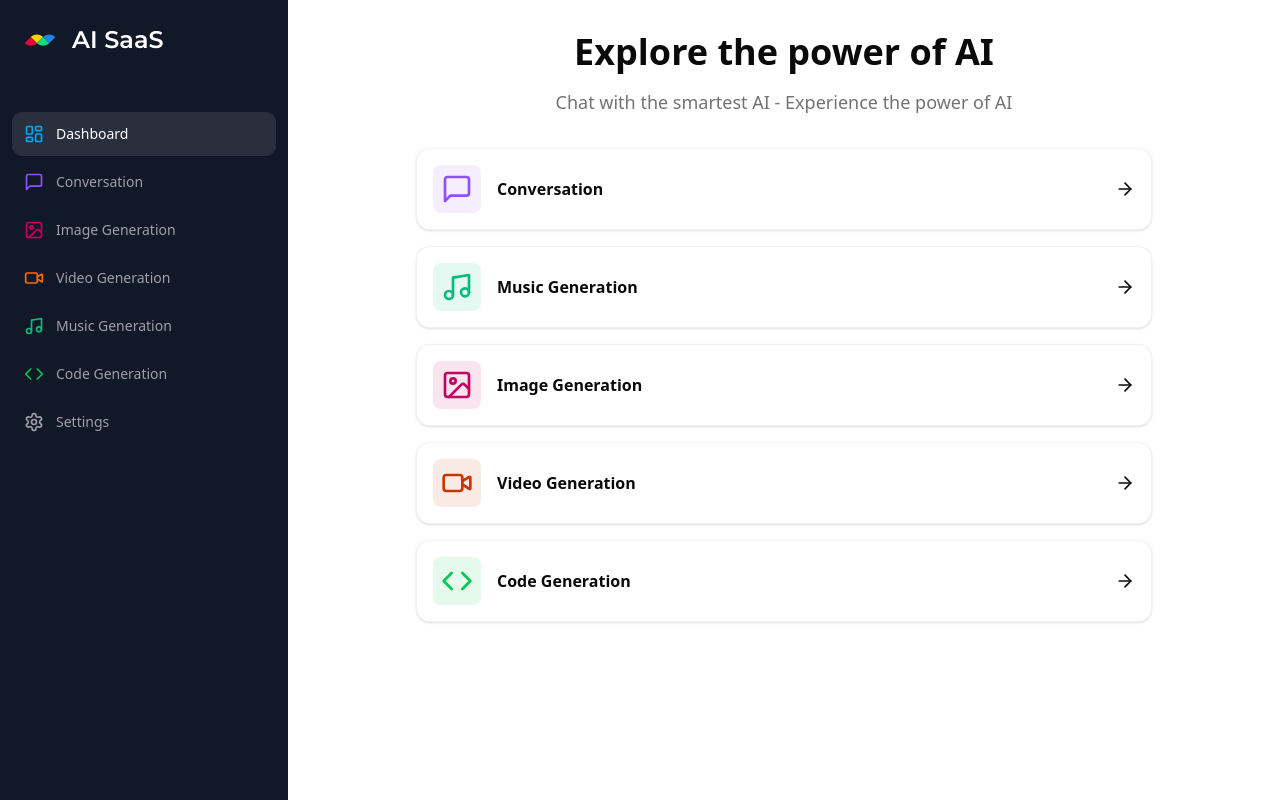
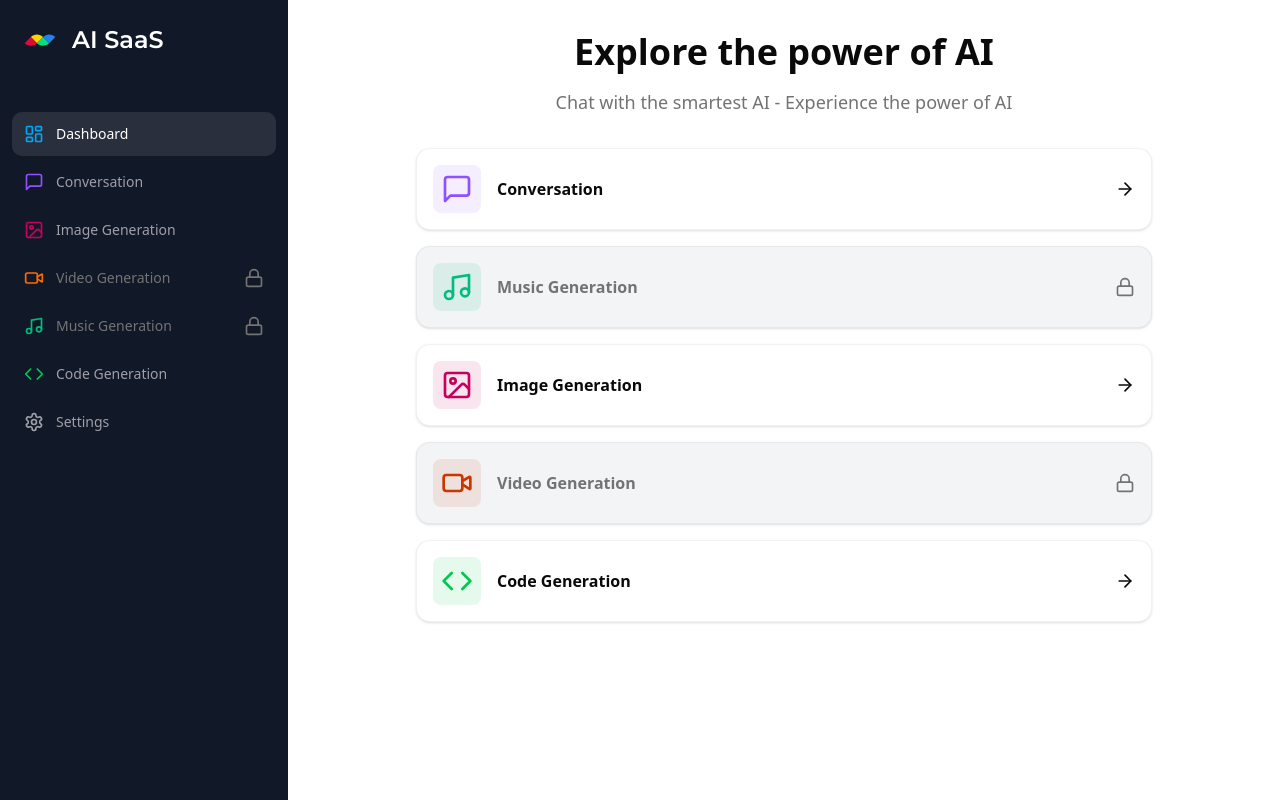
Before and after one commit to eedu7/ai-saas, a Next.js app: page /dashboard in a window 1280 px wide. Built offline with nearby package versions, Linux system fonts and the light colour scheme.

Commit message:
disabled the navigation bar and also in the dashboard

```diff
--- a/src/app/(dashboard)/dashboard/page.tsx
+++ b/src/app/(dashboard)/dashboard/page.tsx
@@ -1,18 +1,28 @@
 "use client";
 
 import React from "react";
-import { ArrowRightIcon, CodeIcon, ImageIcon, LucideIcon, MessageSquareIcon, MusicIcon, VideoIcon } from "lucide-react";
+import {
+    ArrowRightIcon,
+    CodeIcon,
+    ImageIcon,
+    LockIcon,
+    LucideIcon,
+    MessageSquareIcon,
+    MusicIcon,
+    VideoIcon,
+} from "lucide-react";
 import { Card } from "@/components/ui/card";
 import { cn } from "@/lib/utils";
 import { useRouter } from "next/navigation";
 
-const tools: { label: string; icon: LucideIcon; color: string; bgColor: string; href: string }[] = [
+const tools: { label: string; icon: LucideIcon; color: string; bgColor: string; href: string; disable: boolean }[] = [
     {
         label: "Conversation",
         icon: MessageSquareIcon,
         color: "text-violet-500",
         bgColor: "bg-violet-500/10",
         href: "/conversation",
+        disable: false,
     },
     {
         label: "Music Generation",
@@ -20,6 +30,7 @@ const tools: { label: string; icon: LucideIcon; color: string; bgColor: string;
         color: "text-emerald-500",
         bgColor: "bg-emerald-500/10",
         href: "/music",
+        disable: true,
     },
     {
         label: "Image Generation",
@@ -27,6 +38,7 @@ const tools: { label: string; icon: LucideIcon; color: string; bgColor: string;
         color: "text-pink-700",
         bgColor: "bg-pink-700/10",
         href: "/image",
+        disable: false,
     },
     {
         label: "Video Generation",
@@ -34,6 +46,7 @@ const tools: { label: string; icon: LucideIcon; color: string; bgColor: string;
         color: "text-orange-700",
         bgColor: "bg-orange-700/10",
         href: "/video",
+        disable: true,
     },
     {
         label: "Code Generation",
@@ -41,6 +54,7 @@ const tools: { label: string; icon: LucideIcon; color: string; bgColor: string;
         color: "text-green-500",
         bgColor: "bg-green-500/10",
         href: "/code",
+        disable: false,
     },
 ];
 
@@ -55,11 +69,20 @@ export default function DashboardPage() {
                 </p>
             </div>
             <nav className="space-y-4 px-4 md:px-20 lg:px-32">
-                {tools.map(({ label, icon: Icon, color, bgColor, href }) => (
+                {tools.map(({ label, icon: Icon, color, bgColor, href, disable }) => (
                     <Card
-                        onClick={() => router.push(href)}
+                        title={disable ? "In development (coming soon)" : label}
+                        onClick={() => {
+                            if (!disable) {
+                                router.push(href);
+                            }
+                        }}
                         key={href}
-                        className="flex cursor-pointer flex-row items-center justify-between border-black/5 p-4 transition hover:shadow-md"
+                        className={cn(
+                            "flex cursor-pointer flex-row items-center justify-between border-black/5 p-4" +
+                                " transition hover:shadow-md",
+                            disable && "text-muted-foreground cursor-default bg-gray-100",
+                        )}
                     >
                         <div className="flex items-center gap-x-4">
                             <div className={cn("w-fit rounded-md p-2", bgColor)}>
@@ -67,7 +90,7 @@ export default function DashboardPage() {
                             </div>
                             <div className="font-semibold">{label}</div>
                         </div>
-                        <ArrowRightIcon className="size-5" />
+                        {disable ? <LockIcon className="size-5" /> : <ArrowRightIcon className="size-5" />}
                     </Card>
                 ))}
             </nav>
--- a/src/app/globals.css
+++ b/src/app/globals.css
@@ -142,6 +142,7 @@ body,
     * {
         @apply border-border outline-ring/50;
     }
+
     body {
         @apply bg-background text-foreground;
     }
--- a/src/components/document-sidebar.tsx
+++ b/src/components/document-sidebar.tsx
@@ -11,6 +11,7 @@ import {
     CodeIcon,
     ImageIcon,
     LayoutDashboardIcon,
+    LockIcon,
     LucideIcon,
     MessageSquareIcon,
     MusicIcon,
@@ -24,47 +25,54 @@ const montserrat = Montserrat({
     subsets: ["latin"],
 });
 
-const routes: { label: string; icon: LucideIcon; href: string; color?: string }[] = [
+const routes: { label: string; icon: LucideIcon; href: string; color?: string; disable: boolean }[] = [
     {
         label: "Dashboard",
         icon: LayoutDashboardIcon,
         href: "/dashboard",
         color: "text-sky-500",
+        disable: false,
     },
     {
         label: "Conversation",
         icon: MessageSquareIcon,
         href: "/conversation",
         color: "text-violet-500",
+        disable: false,
     },
     {
         label: "Image Generation",
         icon: ImageIcon,
         href: "/image",
         color: "text-pink-700",
+        disable: false,
     },
     {
         label: "Video Generation",
         icon: VideoIcon,
         href: "/video",
         color: "text-orange-500",
+        disable: true,
     },
     {
         label: "Music Generation",
         icon: MusicIcon,
         href: "/music",
         color: "text-emerald-500",
+        disable: true,
     },
     {
         label: "Code Generation",
         icon: CodeIcon,
         href: "/code",
         color: "text-green-500",
+        disable: false,
     },
     {
         label: "Settings",
         icon: SettingsIcon,
         href: "/settings",
+        disable: false,
     },
 ];
 
@@ -88,20 +96,27 @@ export const DocumentSidebar = () => {
                     <h1 className={cn("text-2xl font-bold", montserrat.className)}>AI SaaS</h1>
                 </Link>
                 <nav className="space-y-1">
-                    {routes.map(({ label, icon: Icon, href, color }) => (
+                    {routes.map(({ label, icon: Icon, href, color, disable }) => (
                         <Link
                             key={href}
                             href={href}
                             className={cn(
                                 "group flex w-full cursor-pointer justify-start rounded-lg p-3 text-sm" +
-                                    " font-medium transition hover:bg-white/10 hover:text-white",
+                                    " font-medium transition",
+                                !disable && "hover:bg-white/10 hover:text-white",
                                 pathName === href ? "bg-white/10 text-white" : "text-zinc-400",
+                                disable && "text-muted-foreground bg-white-100 cursor-default",
                             )}
                         >
                             <div className="flex flex-1 items-center">
                                 <Icon className={cn("mr-3 size-5", color)} />
                                 {label}
                             </div>
+                            {disable && (
+                                <div>
+                                    <LockIcon className="size-5" />
+                                </div>
+                            )}
                         </Link>
                     ))}
                 </nav>
```
Lines whose indentation alone changed are shown as unchanged.
